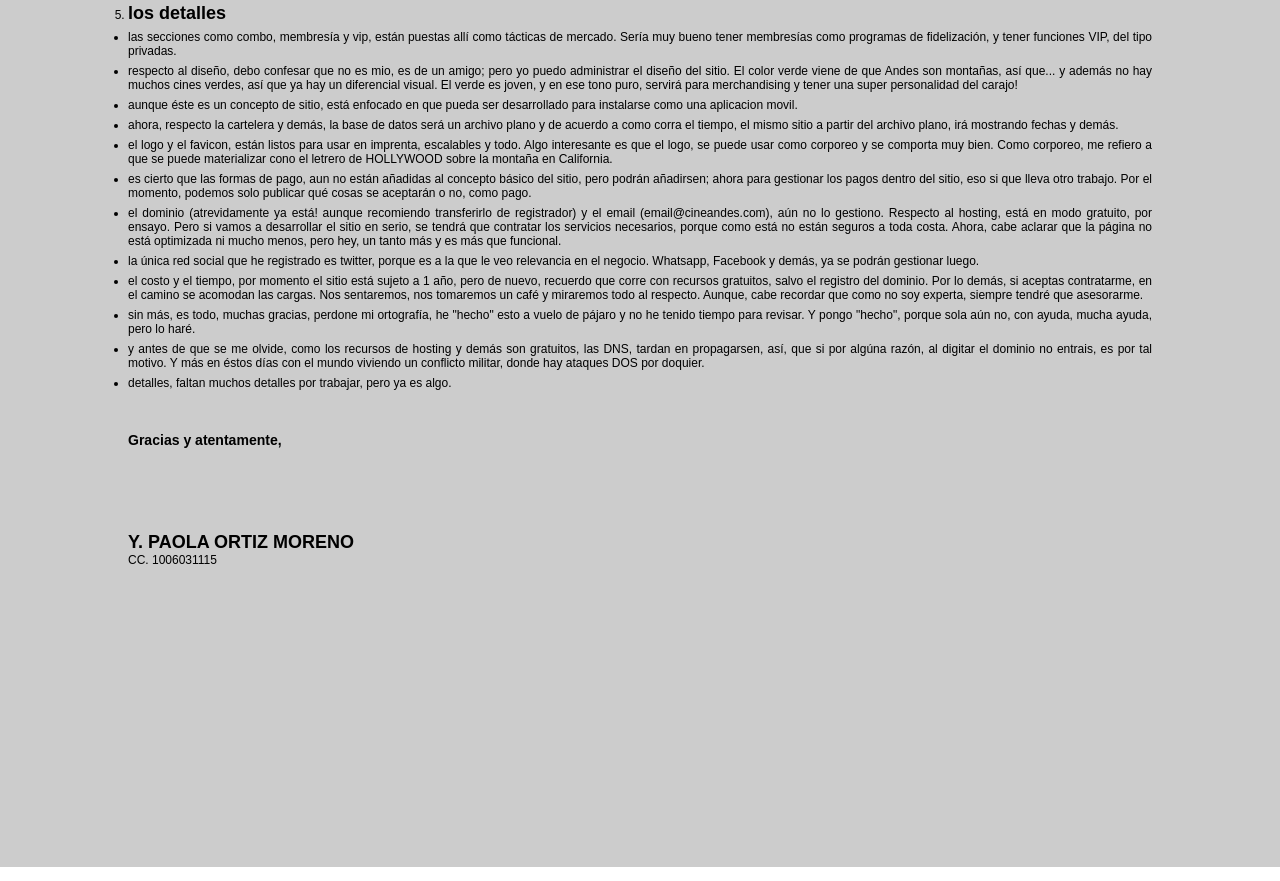
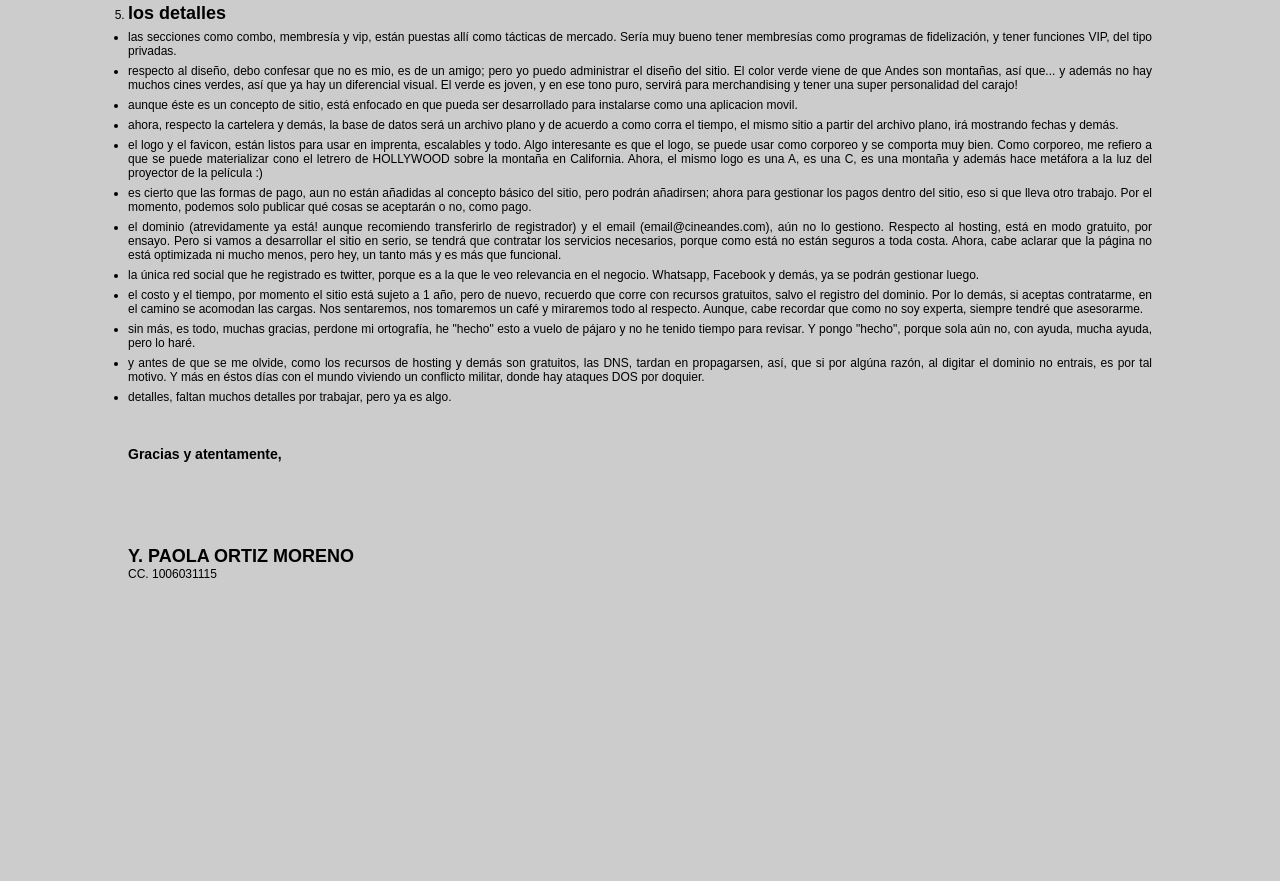
Before and after one commit to cineandes/index, a plain HTML site: page index.html in a window 1280 px wide. Shown: the part 3409-4290 px from the top of the page. Drawn offline with Linux system fonts and the light colour scheme.

Commit message:
Add files via upload

```diff
--- a/index.html
+++ b/index.html
@@ -643,7 +643,7 @@ ul li{
 										<!-- <br> -->
 										</li><li>ahora, respecto la cartelera y demás, la base de datos será un archivo plano y de acuerdo a como corra el tiempo, el mismo sitio a partir del archivo plano, irá mostrando fechas y demás.
 										<!-- <br> -->
-										</li><li>el logo y el favicon, están listos para usar en imprenta, escalables y todo. Algo interesante es que el logo, se puede usar como corporeo y se comporta muy bien. Como corporeo, me refiero a que se puede materializar cono el letrero de HOLLYWOOD sobre la montaña en California.
+										</li><li>el logo y el favicon, están listos para usar en imprenta, escalables y todo. Algo interesante es que el logo, se puede usar como corporeo y se comporta muy bien. Como corporeo, me refiero a que se puede materializar cono el letrero de HOLLYWOOD sobre la montaña en California. Ahora, el mismo logo es una A, es una C, es una montaña y además hace metáfora a la luz del proyector de la película :)
 										<!-- <br> -->
 										</li><li>es cierto que las formas de pago, aun no están añadidas al concepto básico del sitio, pero podrán añadirsen; ahora para gestionar los pagos dentro del sitio, eso si que lleva otro trabajo. Por el momento, podemos solo publicar qué cosas se aceptarán o no, como pago.
 										<!-- <br> -->
```
